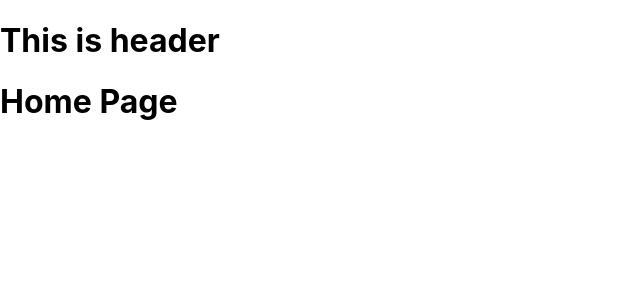
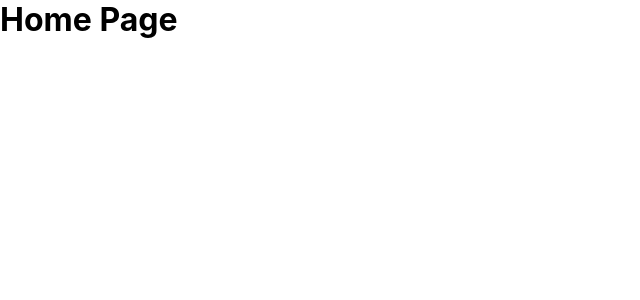
Before and after one commit to Div685/React-Amazon-Clone-webApp, a React (Create React App) app: page / in a window 1280 px wide. Shown: the top 300 px of the page, without its empty margins (0-640 px from the left). Built offline with nearby package versions, Linux system fonts and the light colour scheme.

Commit message:
remove testfile

```diff
--- a/src/App.css
+++ b/src/App.css
@@ -1,38 +1,3 @@
-/* .App {
-  text-align: center;
+* {
+  margin: 0;
 }
-
-.App-logo {
-  height: 40vmin;
-  pointer-events: none;
-}
-
-@media (prefers-reduced-motion: no-preference) {
-  .App-logo {
-    animation: App-logo-spin infinite 20s linear;
-  }
-}
-
-.App-header {
-  background-color: #282c34;
-  min-height: 100vh;
-  display: flex;
-  flex-direction: column;
-  align-items: center;
-  justify-content: center;
-  font-size: calc(10px + 2vmin);
-  color: white;
-}
-
-.App-link {
-  color: #61dafb;
-}
-
-@keyframes App-logo-spin {
-  from {
-    transform: rotate(0deg);
-  }
-  to {
-    transform: rotate(360deg);
-  }
-} */
--- a/src/App.js
+++ b/src/App.js
@@ -1,5 +1,4 @@
 import React from "react";
-import logo from "./logo.svg";
 import "./App.css";
 import { Route, Switch, BrowserRouter as Router } from "react-router-dom";
 import Header from "./header/Header";
@@ -9,11 +8,16 @@ function App() {
     <Router>
       <div className="app">
         <Switch>
+          <Route path="/login">
+            <h1>Login</h1>
+          </Route>
+          <Route path="/checkout">
+            <h1>CheckOut</h1>
+          </Route>
           <Route path="/">
             <Header />
             <h1>Home Page</h1>
           </Route>
-          <Route path="/login"></Route>
         </Switch>
       </div>
     </Router>
--- a/src/header/Header.js
+++ b/src/header/Header.js
@@ -1,11 +1,7 @@
 import React from "react";
 
 function Header() {
-  return (
-    <div>
-      <h1>This is header</h1>
-    </div>
-  );
+  return <nav className="header"></nav>;
 }
 
 export default Header;
```
Also changed, not shown: src/setupTests.js (deleted, +0 -5 lines), src/logo.svg (deleted), 1 other file (tests, documents, lock files or other folders).
